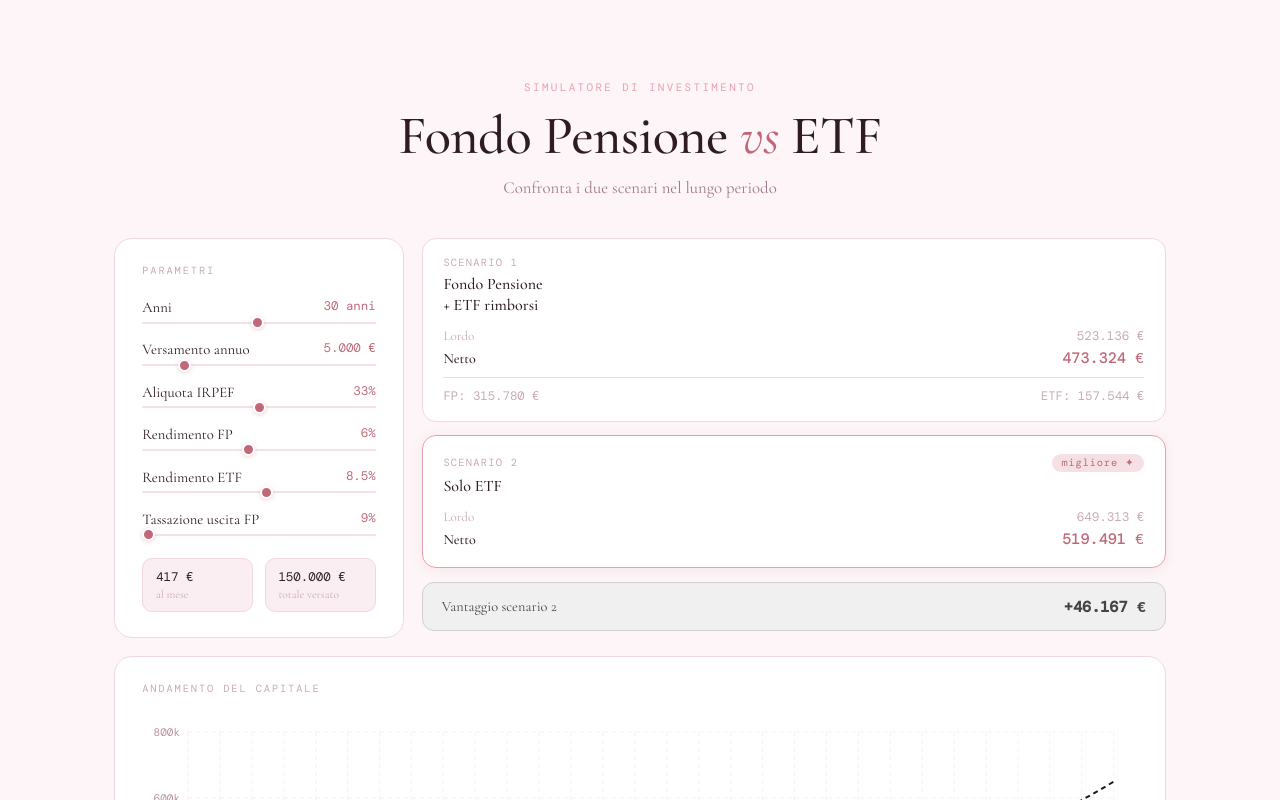
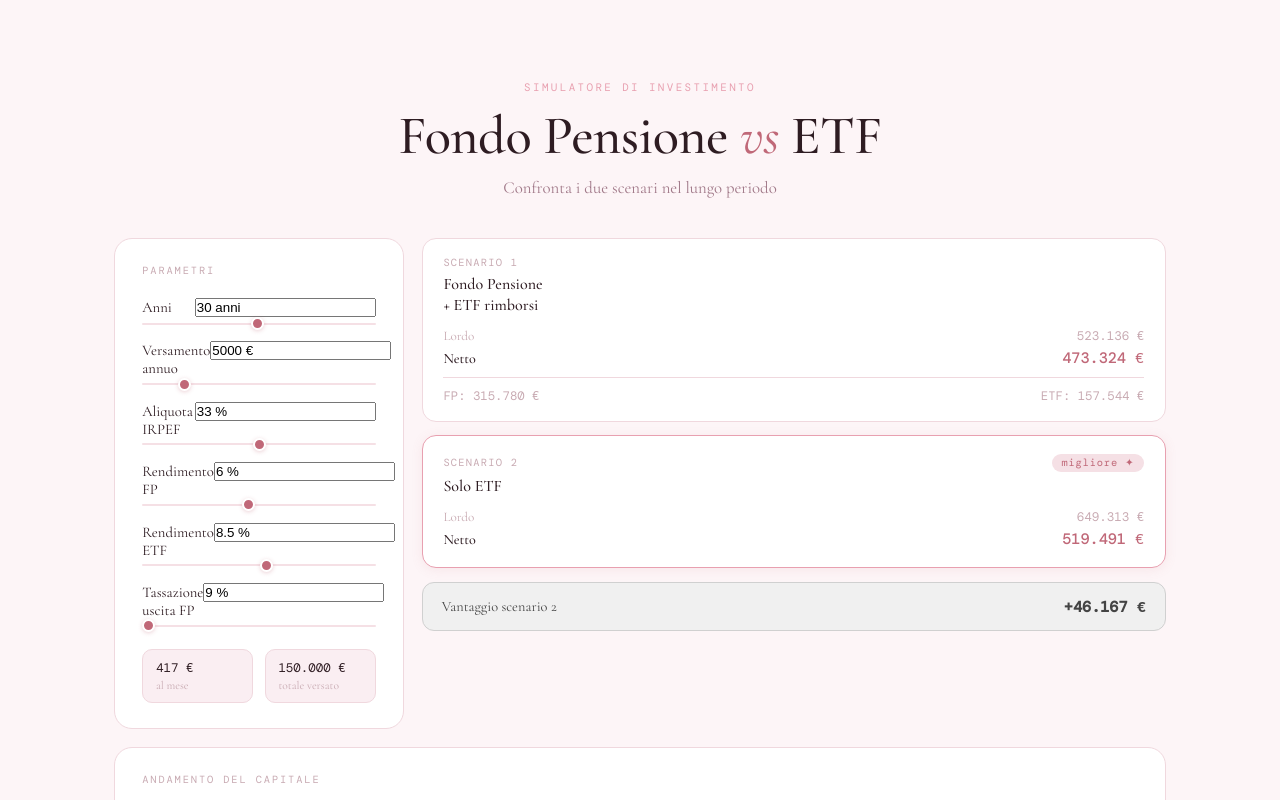
Before and after one commit to All3xJ/fp-or-etf-simulator, a React (Vite) app: page / in a window 1280 px wide. Shown: the top 800 px of the page. Built offline with nearby package versions, Linux system fonts and the light colour scheme.

Commit message:
Add suffix prop to Slider component

```diff
--- a/src/App.tsx
+++ b/src/App.tsx
@@ -126,16 +126,45 @@ interface SliderProps {
   min: number;
   max: number;
   step: number;
-  display: string;
+  suffix?: string;
   onChange: (v: number) => void;
 }
 
-function Slider({ label, value, min, max, step, display, onChange }: SliderProps) {
+function Slider({ label, value, min, max, step, suffix = "", onChange }: SliderProps) {
+  const [inputVal, setInputVal] = useState(String(value));
+  const [focused, setFocused] = useState(false);
+
+  if (!focused && inputVal !== String(value)) {
+    setInputVal(String(value));
+  }
+
+  const commit = (raw: string) => {
+    const n = parseFloat(raw.replace(",", "."));
+    if (!isNaN(n)) {
+      const clamped = Math.min(max, Math.max(min, Math.round(n / step) * step));
+      onChange(clamped);
+      setInputVal(String(clamped));
+    } else {
+      setInputVal(String(value));
+    }
+  };
+
   return (
     <div className="slider-row">
       <div className="slider-label">
         <span>{label}</span>
-        <span className="slider-value">{display}</span>
+        <div className="slider-input-wrap">
+          <input
+            className="slider-text-input"
+            type="text"
+            inputMode="decimal"
+            value={focused ? inputVal : inputVal + (suffix ? " " + suffix : "")}
+            onFocus={() => { setFocused(true); setInputVal(String(value)); }}
+            onBlur={(e) => { setFocused(false); commit(e.target.value); }}
+            onChange={(e) => setInputVal(e.target.value)}
+            onKeyDown={(e) => { if (e.key === "Enter") (e.target as HTMLInputElement).blur(); }}
+          />
+        </div>
       </div>
       <input
         type="range"
@@ -143,7 +172,7 @@ function Slider({ label, value, min, max, step, display, onChange }: SliderProps
         max={max}
         step={step}
         value={value}
-        onChange={(e) => onChange(Number(e.target.value))}
+        onChange={(e) => { onChange(Number(e.target.value)); setInputVal(String(e.target.value)); }}
       />
     </div>
   );
@@ -238,17 +267,17 @@ export default function App() {
           <p className="card-label">parametri</p>
           <div className="sliders">
             <Slider label="Anni" value={anni} min={1} max={60} step={1}
-              display={`${anni} anni`} onChange={setAnni} />
+              suffix="anni" onChange={setAnni} />
             <Slider label="Versamento annuo" value={versamento} min={100} max={30000} step={100}
-              display={fmt(versamento)} onChange={setVersamento} />
+              suffix="€" onChange={setVersamento} />
             <Slider label="Aliquota IRPEF" value={irpef} min={23} max={43} step={1}
-              display={`${irpef}%`} onChange={setIrpef} />
+              suffix="%" onChange={setIrpef} />
             <Slider label="Rendimento FP" value={rendFp} min={1} max={12} step={0.5}
-              display={`${rendFp}%`} onChange={setRendFp} />
+              suffix="%" onChange={setRendFp} />
             <Slider label="Rendimento ETF" value={rendEtf} min={1} max={15} step={0.5}
-              display={`${rendEtf}%`} onChange={setRendEtf} />
+              suffix="%" onChange={setRendEtf} />
             <Slider label="Tassazione uscita FP" value={tassaFp} min={9} max={23} step={0.5}
-              display={`${tassaFp}%`} onChange={setTassaFp} />
+              suffix="%" onChange={setTassaFp} />
           </div>
           <div className="chips">
             <div className="chip">
```
